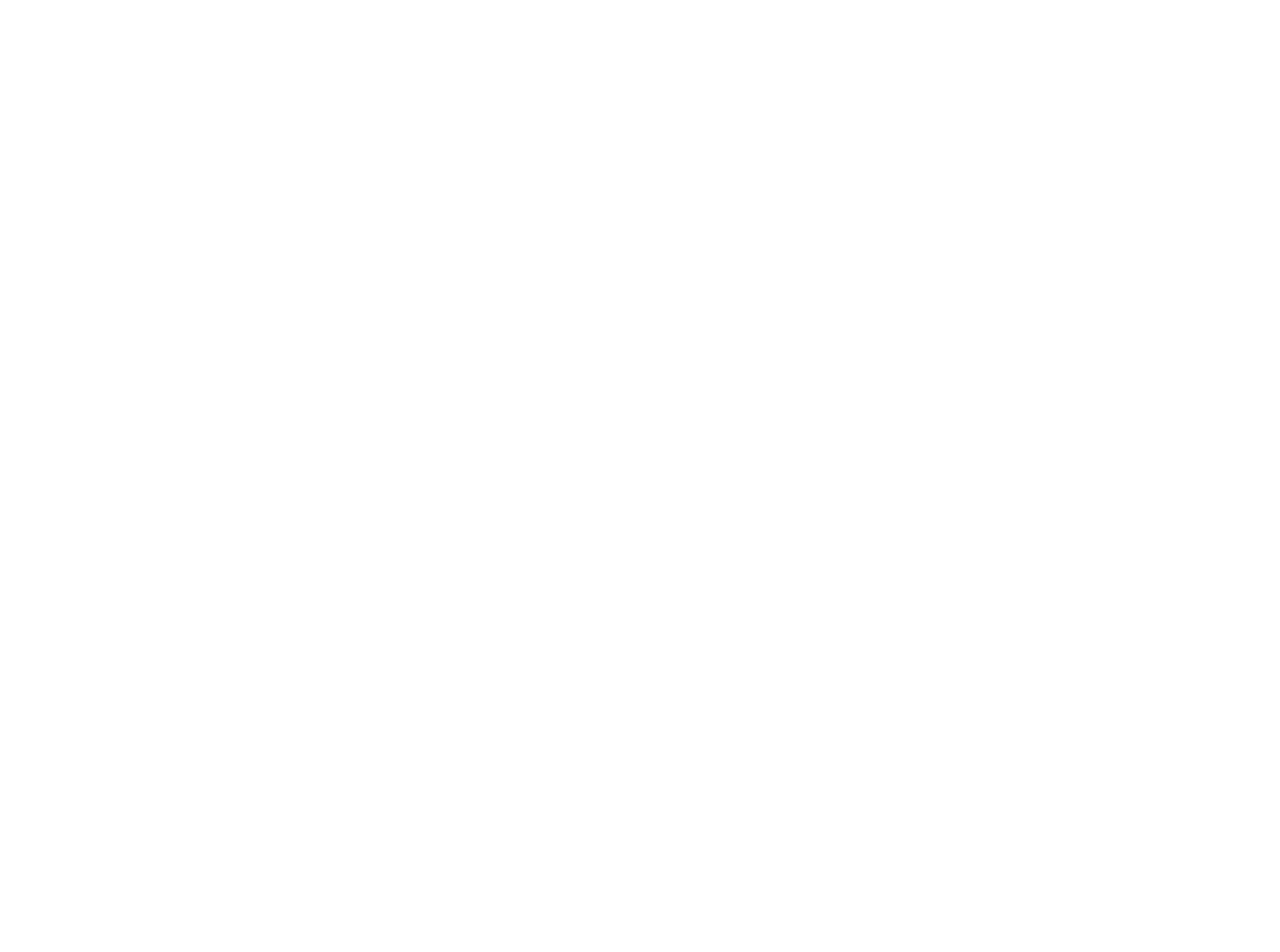
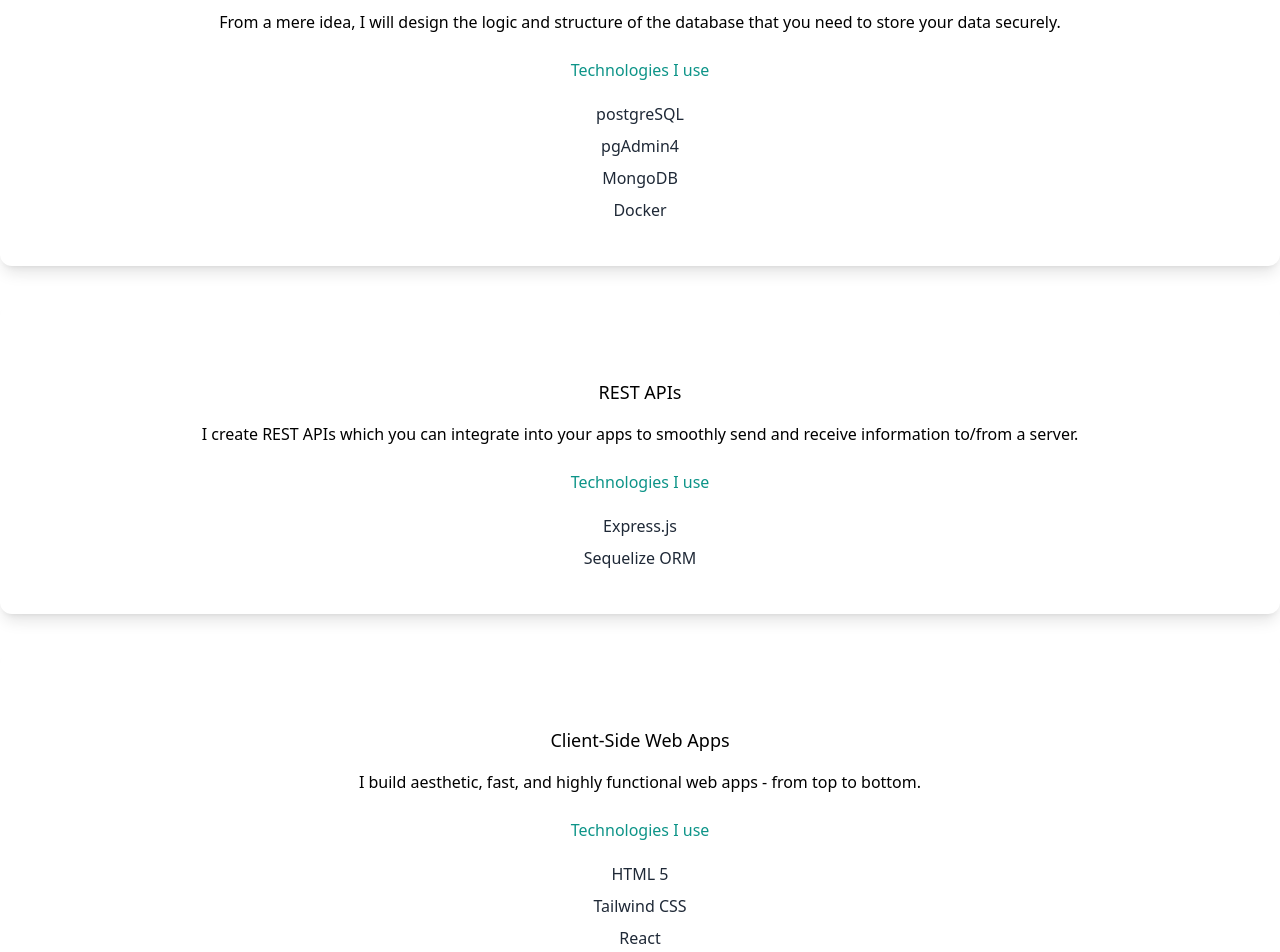
Before and after one commit to JamieCattoCode/react-portfolio, a Next.js app: page / in a window 1280 px wide. Shown: the part 1000-1952 px from the top of the page. Before the commit the page ends 886 px from the top, so only its background shows below. Built offline with nearby package versions, Linux system fonts and the light colour scheme.

Commit message:
Added components including skill cards

```diff
--- /dev/null
+++ b/src/components/CirclePicture.js
@@ -0,0 +1,12 @@
+import Image from 'next/image'
+
+const CirclePicture = () => {
+    return (
+        <div className='flex justify-center p-10'>
+            <Image src="/../public/profile-pic.jpg" width={200} height={200}
+            className='rounded-full' />
+        </div>
+    )
+}
+
+export default CirclePicture
--- /dev/null
+++ b/src/components/ProfileHeader.js
@@ -0,0 +1,13 @@
+const ProfileHeader = () => {
+    return (
+        <div className='text-center p-10'>
+            <h2 className='text-5xl py-2 text-teal-600 font-medium'>
+                Jamie Catto
+            </h2>
+            <h3 className='text-xl py-3'>Full Stack Developer</h3>
+            <p className='text-base leading-6 text-gray-800'>Lorem ipsum dolor sit amet, consectetur adipiscing elit. Vivamus maximus diam non.</p>
+        </div>
+    )
+}
+
+export default ProfileHeader
--- /dev/null
+++ b/src/components/SkillCard.js
@@ -0,0 +1,17 @@
+const SkillCard = ({ cardData }) => {
+    const { title, description, technologies } = cardData
+    return (
+        <div className="text-center md:w-6/10 shadow-lg p-10 rounded-xl my-10  dark:bg-white flex-1">
+            <h3 className="text-lg font-medium pt-8 pb-2  ">{title}</h3>
+            <p className="py-2">{description}</p>
+            <h4 className="py-4 text-teal-600">Technologies I use</h4>
+            <ul className="list-none">
+                {technologies.map(technology => {
+                    return <li className="text-gray-800 py-1">{technology.name}</li>
+                })}
+            </ul>
+        </div>
+    )
+}
+
+export default SkillCard
--- /dev/null
+++ b/src/components/Skills.js
@@ -0,0 +1,29 @@
+import skills from '../utils/skills.json'
+import SkillCard from './SkillCard'
+
+const Skills = () => {
+    const { cards } = skills
+    return (
+        <div>
+            <div>
+                <h3 className='text-xl text-center p-1'>My Skills</h3>
+                <p className='text-base text-center p-5 md:px-10'>
+                    Lorem ipsum dolor sit amet, consectetur adipiscing elit, sed do eiusmod tempor incididunt ut labore et dolore magna aliqua. Orci sagittis eu
+                    volutpat odio facilisis mauris. Condimentum vitae sapien pellentesque habitant morbi tristique senectus et netus. Ultrices in iaculis nunc
+                    sed augue lacus. Aenean sed adipiscing diam donec adipiscing tristique risus.
+                </p>
+                <div>
+                    {cards.map(card => {
+                        return <SkillCard
+                        cardData={card}/>
+                    })}
+                </div>
+            </div>
+            <div className='lg:flex gap-10'>
+
+            </div>
+        </div>
+    )
+}
+
+export default Skills
--- /dev/null
+++ b/src/components/Socials.js
@@ -0,0 +1,19 @@
+import {
+    AiFillTwitterCircle,
+    AiFillLinkedin
+  } from 'react-icons/ai'
+
+const Socials = () => {
+    return (
+        <div className='text-5xl text-gray-500 flex justify-center gap-6 my-8'>
+            <a target='_blank' href='http://twitter.com/CodesJmt'>
+              <AiFillTwitterCircle />
+            </a>
+            <a target='_blank' href='https://www.linkedin.com/in/jamie-catto-6876421b8/'>
+              <AiFillLinkedin />
+            </a>
+        </div>
+    )
+}
+
+export default Socials
--- a/src/pages/index.js
+++ b/src/pages/index.js
@@ -1,10 +1,9 @@
 import Head from 'next/head'
-import {
-  AiFillTwitterCircle,
-  AiFillLinkedin
-} from 'react-icons/ai'
-import Image from 'next/image'
 import Navbar from '@/components/Navbar'
+import ProfileHeader from '@/components/ProfileHeader'
+import Socials from '@/components/Socials'
+import CirclePicture from '@/components/CirclePicture'
+import Skills from '@/components/Skills'
 
 
 export default function Home() {
@@ -16,33 +15,17 @@
         <meta name="viewport" content="width=device-width, initial-scale=1" />
         <link rel="icon" href="/favicon.ico" />
       </Head>
+
       <main>
         <section className='px-5'>
           <Navbar />
-          <div className='text-center p-10'>
-            <h2 className='text-5xl py-2 text-teal-600 font-medium'>
-              Jamie Catto</h2>
-            <h3 className='text-xl py-3'>Full Stack Developer</h3>
-            <p className='text-base leading-6 text-gray-800'>Lorem ipsum dolor sit amet, consectetur adipiscing elit. Vivamus maximus diam non.</p>
-          </div>
-          <div className='text-5xl text-gray-500 flex justify-center gap-6 my-8'>
-            <a target='_blank' href='http://twitter.com/CodesJmt'>
-              <AiFillTwitterCircle /></a>
-            <a><AiFillLinkedin /></a>
-          </div>
-          <div className='flex justify-center p-10'>
-            <Image src="/../public/profile-pic.jpg" width={200} height={200}
-            className='rounded-full' />
-          </div>
+          <ProfileHeader />
+          <Socials />
+          <CirclePicture />
         </section>
 
         <section className='my-8'>
-          <div>
-            <h3 className='text-xl text-center p-1'>My Skills</h3>
-            <p className='text-base text-center p-5 md:px-10'>Lorem ipsum dolor sit amet, consectetur adipiscing elit, sed do eiusmod tempor incididunt ut labore et dolore magna aliqua. Orci sagittis eu
-              volutpat odio facilisis mauris. Condimentum vitae sapien pellentesque habitant morbi tristique senectus et netus. Ultrices in iaculis nunc
-              sed augue lacus. Aenean sed adipiscing diam donec adipiscing tristique risus.</p>
-          </div>
+          <Skills />
         </section>
       </main>
     </>
--- /dev/null
+++ b/src/utils/skills.json
@@ -0,0 +1,60 @@
+{
+    "cards":
+        [
+            {
+                "title": "Database Design",
+                "description": "From a mere idea, I will design the logic and structure of the database that you need to store your data securely.",
+                "technologies": [
+                    {
+                        "name": "postgreSQL",
+                        "icon": ""
+                    },
+                    {
+                        "name": "pgAdmin4",
+                        "icon": ""
+                    },
+                    {
+                        "name": "MongoDB",
+                        "icon": ""
+                    },
+                    {
+                        "name": "Docker",
+                        "icon": ""
+                    }
+                ]
+            },
+            {
+                "title": "REST APIs",
+                "description": "I create REST APIs which you can integrate into your apps to smoothly send and receive information to/from a server.",
+                "technologies": [
+                    {
+                        "name": "Express.js",
+                        "icon": ""
+                    },
+                    {
+                        "name": "Sequelize ORM",
+                        "icon": ""
+                    }
+                ]
+            },
+            {
+                "title": "Client-Side Web Apps",
+                "description": "I build aesthetic, fast, and highly functional web apps - from top to bottom.",
+                "technologies": [
+                    {
+                        "name": "HTML 5",
+                        "icon": ""
+                    },
+                    {
+                        "name": "Tailwind CSS",
+                        "icon": ""
+                    },
+                    {
+                        "name": "React",
+                        "icon": ""
+                    }
+                ]
+            }
+        ]
+
+}
```
